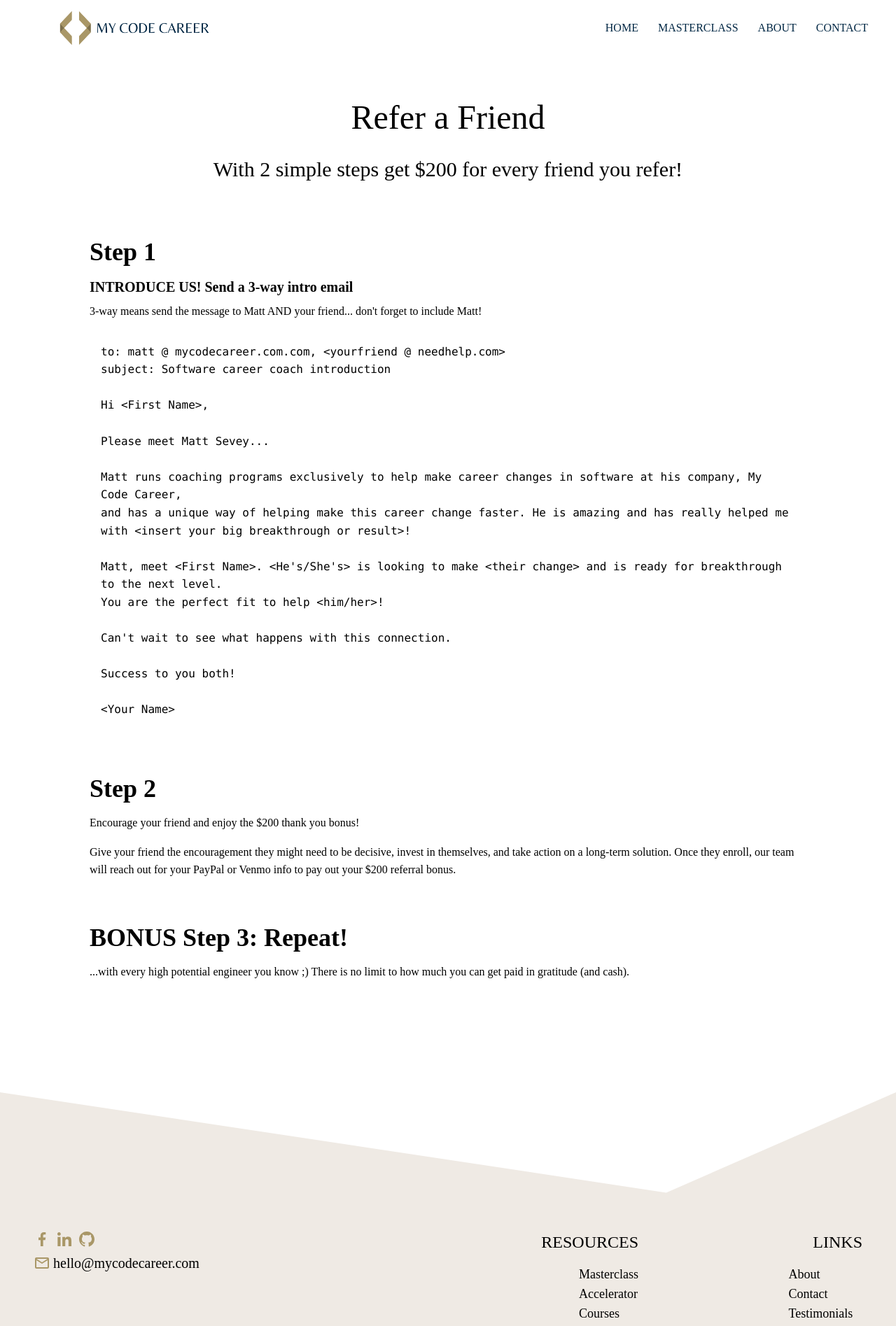
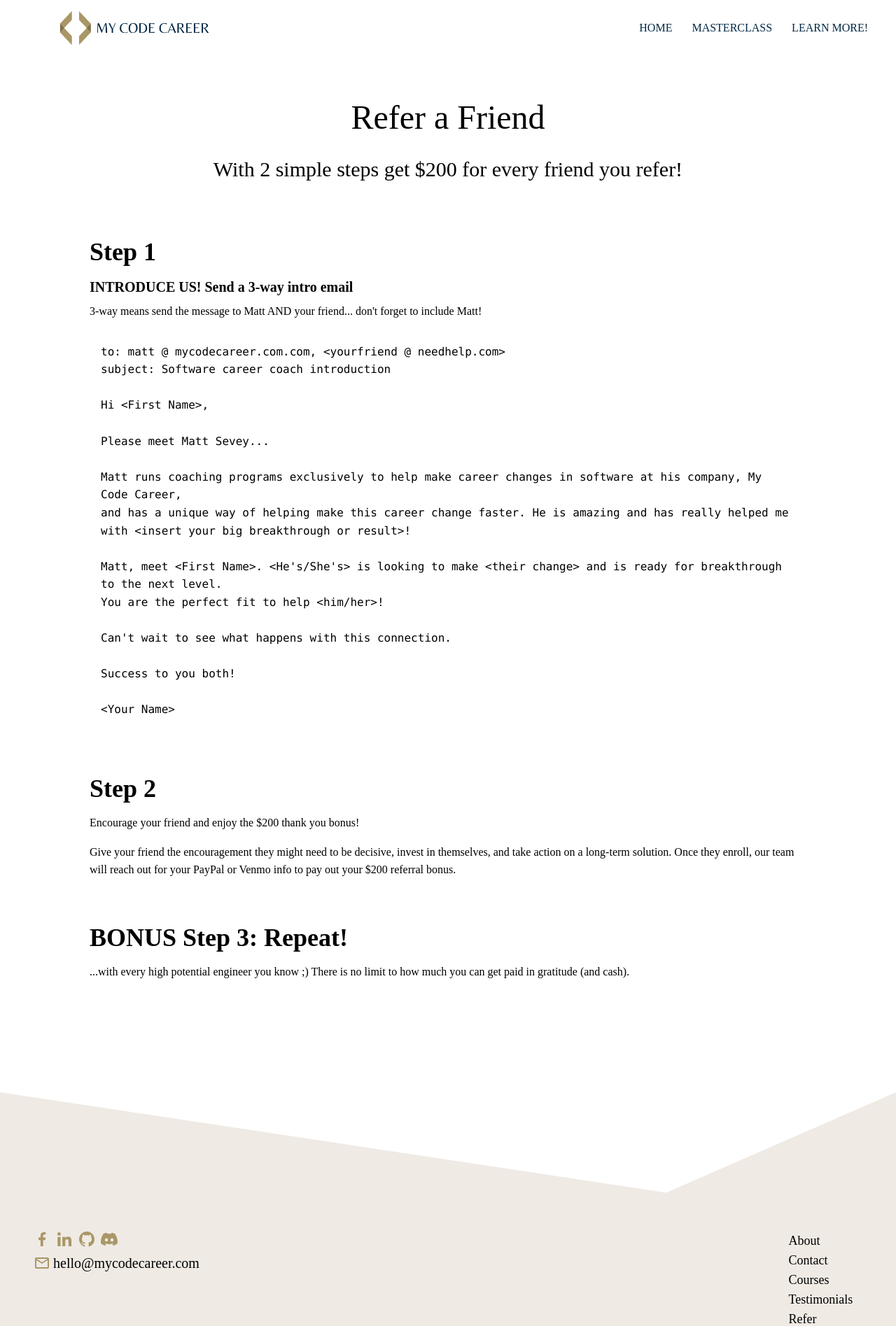
Before and after one commit to mycodecareer/mycodecareer.github.io, a React (Create React App) app: page /refer in a window 1280 px wide. Shown: the top 1895 px of the page at 70% size. Built offline with nearby package versions, Linux system fonts and the light colour scheme; a web font is replaced by a local one.

Commit message:
Clean up links (#149)

```diff
--- a/src/components/Hero/Hero.jsx
+++ b/src/components/Hero/Hero.jsx
@@ -12,8 +12,8 @@ const Hero = () => {
             My Code Career
           </h2>
           <p className="text-md mb-8 text-center text-text-main md:text-lg ">
-            Showing developers how to achieve career success with the Software
-            Developer Roadmap&#8482;
+            Showing developers how to achieve career success faster with the
+            Software Developer Roadmap&#8482;
           </p>
           <div className="max-w-64 sm:w-72 ">
             <LinkButton text="learn more" />
--- a/src/components/common/Footer/Footer.jsx
+++ b/src/components/common/Footer/Footer.jsx
@@ -1,11 +1,7 @@
 import FooterLinks from "./FooterLinks";
 import FooterSocials from "./FooterSocials";
 import Divider from "../../../assets/triangleAsymmetricalNegative.svg";
-import {
-  AcceleratorLink,
-  CoursesLink,
-  MasterclassLink,
-} from "../../../constants/constants";
+import { CoursesLink } from "../../../constants/constants";
 
 const footerLinks = [
   {
@@ -20,38 +16,24 @@ const footerLinks = [
   },
   {
     id: 3,
+    name: "Courses",
+    url: CoursesLink,
+    external: true,
+  },
+  {
+    id: 4,
     name: "Testimonials",
     url: "/testimonials",
   },
   {
-    id: 4,
+    id: 5,
     name: "Refer",
     url: "/refer",
   },
   {
-    id: 5,
+    id: 6,
     name: "Privacy Policy",
     url: "/privacy-policy",
-  },
-];
-const resourceLinks = [
-  {
-    id: 1,
-    name: "Masterclass",
-    url: MasterclassLink,
-    external: true,
-  },
-  {
-    id: 2,
-    name: "Accelerator",
-    url: AcceleratorLink,
-    external: true,
-  },
-  {
-    id: 3,
-    name: "Courses",
-    url: CoursesLink,
-    external: true,
   },
 ];
 
@@ -62,8 +44,7 @@ const Footer = () => {
       <footer className="flex flex-col flex-wrap justify-between items-center w-full gap-12 p-4 bg-accent sm:p-8 lg:p-12">
         <section className="flex flex-col w-full gap-6 sm:flex-row sm:justify-between sm:items-start ">
           <FooterSocials />
-          <FooterLinks heading="resources" footerLinks={resourceLinks} />
-          <FooterLinks heading="links" footerLinks={footerLinks} />
+          <FooterLinks footerLinks={footerLinks} />
         </section>
         <section className="text-xs text-text-main self-center sm:self-start sm:text-sm">
           &copy;2022 Matthew Sevey Consulting LLC
--- a/src/components/common/Footer/FooterLinks.jsx
+++ b/src/components/common/Footer/FooterLinks.jsx
@@ -17,7 +17,9 @@ const FooterLinks = ({ heading, footerLinks }) => {
 
   return (
     <section className="flex flex-col flex-wrap w-full justify-between items-center gap-1 sm:gap-4 sm:items-end sm:w-1/4">
-      <h3 className="uppercase text-xl lg:text-2xl"> {heading} </h3>
+      {heading && (
+        <h3 className="uppercase text-xl lg:text-2xl"> {heading} </h3>
+      )}
       <section className="flex flex-col flex-wrap flex-1 justify-center items-start">
         {footerLinks.map((link) => {
           return (
--- a/src/components/common/Footer/FooterSocials.jsx
+++ b/src/components/common/Footer/FooterSocials.jsx
@@ -1,6 +1,8 @@
 import { GrFacebookOption, GrLinkedinOption, GrGithub } from "react-icons/gr";
+import { BsDiscord } from "react-icons/bs";
 import { MdOutlineEmail } from "react-icons/md";
 import {
+  DiscordLink,
   FacebookLink,
   LinkedInLink,
   GithubLink,
@@ -32,6 +34,10 @@ const FooterSocials = () => {
           className={iconClasses}
           onClick={() => handleNavigateToAccount(GithubLink)}
         />
+        <BsDiscord
+          className={iconClasses}
+          onClick={() => handleNavigateToAccount(DiscordLink)}
+        />
       </section>
       <section className="flex justify-start items-center gap-1">
         <MdOutlineEmail className={iconClasses} />
--- a/src/components/common/Navbar/Navbar.jsx
+++ b/src/components/common/Navbar/Navbar.jsx
@@ -3,7 +3,10 @@ import { Link } from "react-router-dom";
 import { RiMenu3Line, RiCloseLine } from "react-icons/ri";
 import LOGO from "../../../assets/transp-logo.png";
 import LOGOWITHTEXT from "../../../assets/logo-with-text.png";
-import { MasterclassLink } from "../../../constants/constants";
+import {
+  CalendlyRoutingFormLink,
+  MasterclassLink,
+} from "../../../constants/constants";
 
 const navLinks = [
   {
@@ -16,12 +19,9 @@ const navLinks = [
     external: true,
   },
   {
-    name: "about",
-    url: "/about",
-  },
-  {
-    name: "contact",
-    url: "/contact",
+    name: "Learn More!",
+    url: CalendlyRoutingFormLink,
+    external: true,
   },
 ];
 
--- a/src/constants/constants.js
+++ b/src/constants/constants.js
@@ -6,6 +6,7 @@ export const CalendlyClarityCallLink =
 export const CalendlyRoutingFormLink = "https://calendly.com/d/d58-s83-3w8";
 
 // Social Links
+export const DiscordLink = "https://discord.gg/rwAPqND3Gk";
 export const FacebookLink =
   "https://www.facebook.com/groups/thesoftwaredeveloperroadmap";
 export const LinkedInLink = "https://www.linkedin.com/in/sevey/";
```
